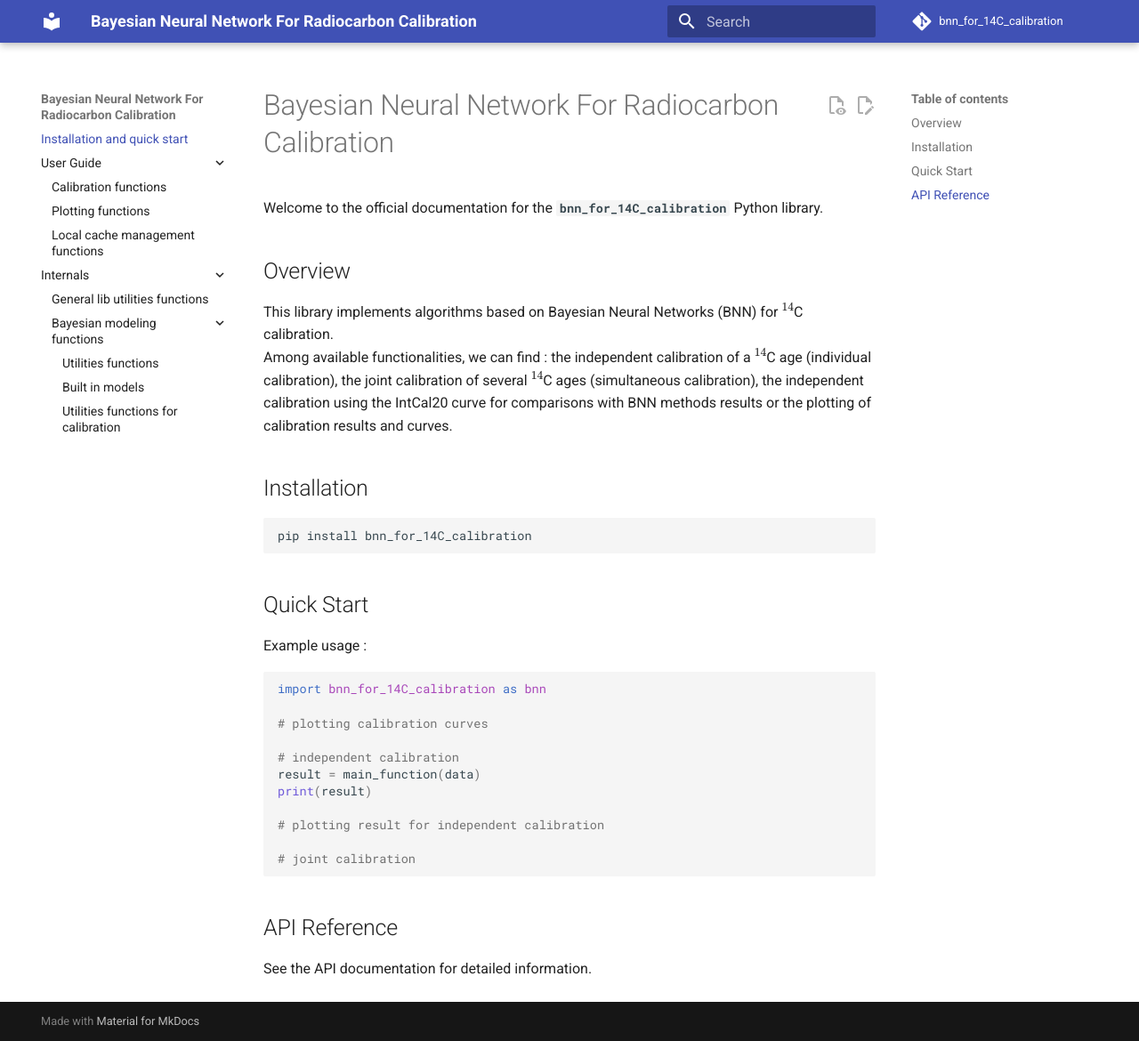
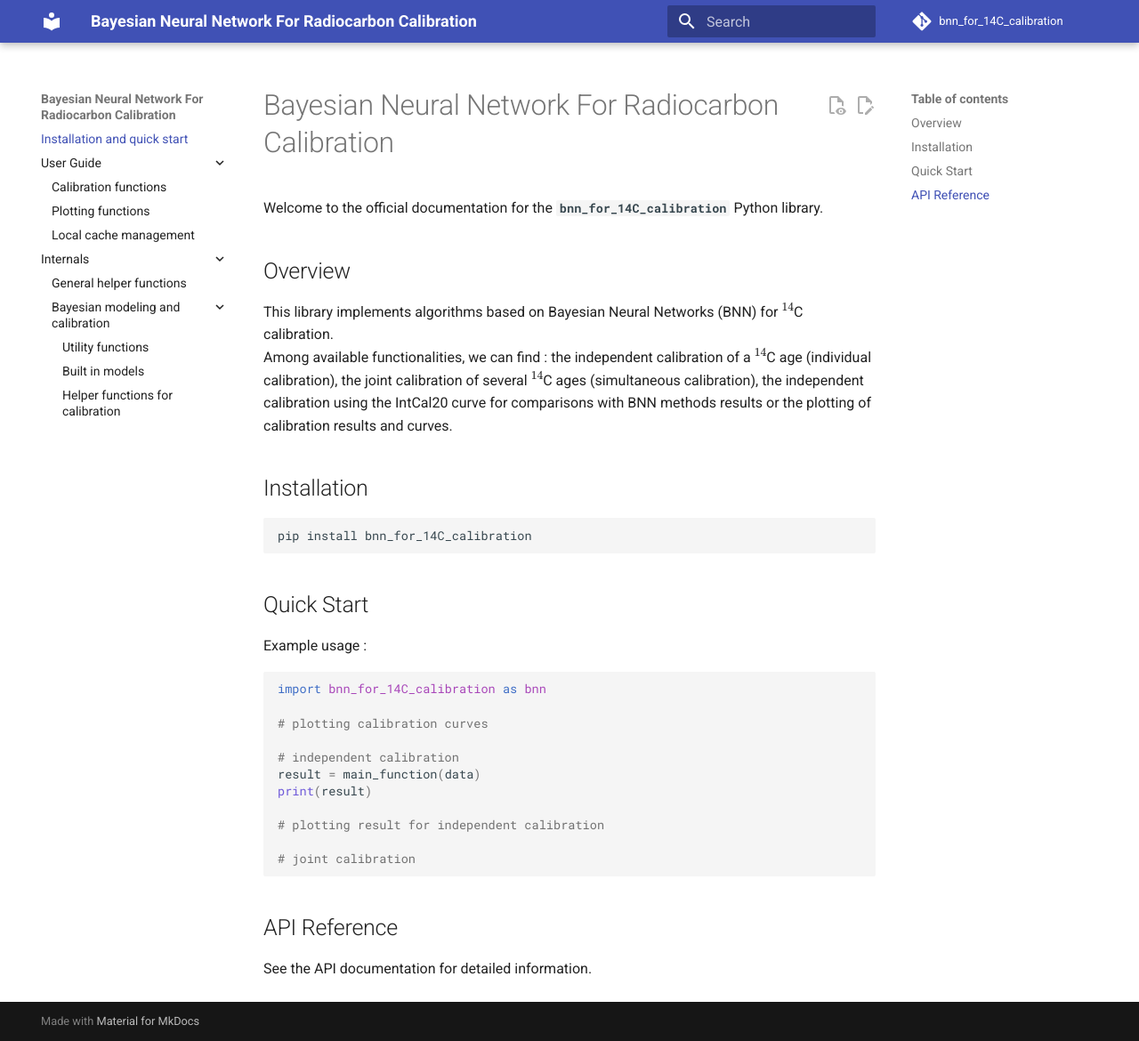
Before and after one commit to dest-ash/bnn_for_14C_calibration, an MkDocs documentation site: the page built from docs/index.md, in a window 1280 px wide and 1170 px high. Shown: the whole window at 89% size. Built offline with MkDocs 1.6.1 and Material for MkDocs 9.7.7, drawn with Linux system fonts in a browser that asks for light colours; comment, search, counter and statistics services are not loaded.

Commit message:
quelques corrections grammaticales en anglais pour clarifier la doc

```diff
--- a/generate_api_from_all_by_ast_per_function.py
+++ b/generate_api_from_all_by_ast_per_function.py
@@ -21,13 +21,13 @@
 
 MODULE_DESCRIPTIONS = {
     # courte description des modules
-    "bnn_models_built_in_utils": "Description of the utilities functions for Bayesian modeling: ",
+    "bnn_models_built_in_utils": "Description of helper functions for Bayesian modeling: ",
     "bnn_models_built_in": "Description of built in functions for Baysian modelling: ",
     "calib_plot_functions": "Description of plotting functions: ",
-    "calibration_utils": "Description of helpers functions for calibration step: ",
+    "calibration_utils": "Description of helper functions for calibration step: ",
     "calibration": "Description of the calibration functions implemented in the Python library `bnn_for_14C_calibration`: ",
     "manage_cache": "Description of the functions implemented to store and manage lib data in a local cache on the disk: ",
-    "utils": "Description of general utilities functions: ",
+    "utils": "Description of general helper functions: ",
 }
 
 
--- a/mkdocs.yml
+++ b/mkdocs.yml
@@ -38,13 +38,13 @@
   - User Guide:
       - Calibration functions: reference/calibration.md
       - Plotting functions: reference/calib_plot_functions.md
-      - Local cache management functions: reference/manage_cache.md
+      - Local cache management: reference/manage_cache.md
   - Internals:
-    - General lib utilities functions: reference/utils.md
-    - Bayesian modeling functions:
-      - Utilities functions: reference/bnn_models_built_in_utils.md
+    - General helper functions: reference/utils.md
+    - Bayesian modeling and calibration:
+      - Utility functions: reference/bnn_models_built_in_utils.md
       - Built in models: reference/bnn_models_built_in.md
-      - Utilities functions for calibration: reference/calibration_utils.md
+      - Helper functions for calibration: reference/calibration_utils.md
 
 
 # gestion équations math
```
